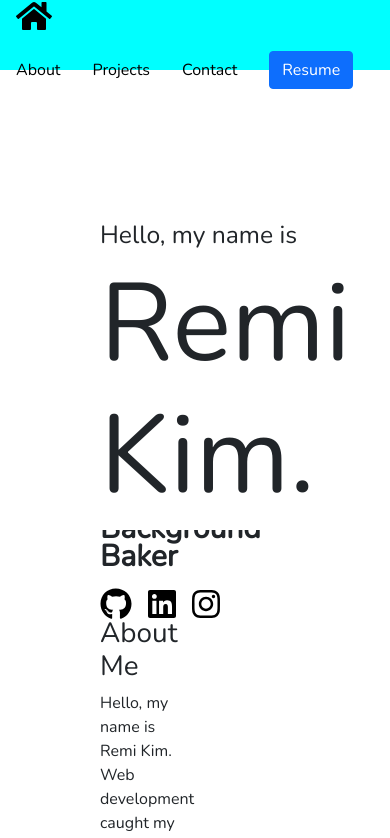
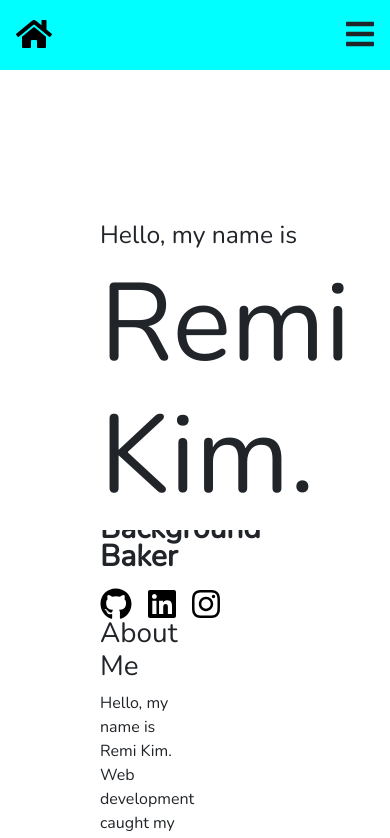
Before and after one commit to remireems/remireems.github.io, a React (Create React App) app in the folder client/: page / in a window 390 px wide. Shown: the top 838 px of the page. Built offline with nearby package versions, Linux system fonts and the light colour scheme.

Commit message:
code&style for navbar

```diff
--- a/client/src/components/Navbar/Navbar.css
+++ b/client/src/components/Navbar/Navbar.css
@@ -1,16 +1,3 @@
-#navStyle {
-  position: fixed;
-  width: 100%;
-  left: 0px;
-  z-index: 1;
-}
-
-#navCont {
-  margin: 0px;
-  padding-left: 3rem;
-  padding-right: 3rem;
-}
-
 .navSec {
   background-color: aqua;
   position: fixed;
@@ -46,16 +33,14 @@
   color: black;
 }
 
-.navMenuIcon {
+.navMenuIcons {
   display: none;
 }
 
 .navMenu {
   list-style: none;
-
   display: flex;
   align-items: center;
-
   padding: 0px;
   margin: 0px;
 }
@@ -69,3 +54,35 @@
   padding-bottom: 3px;
   border-bottom: 3px solid black
 }
+
+@media screen and (max-width: 800px) {
+  .navSec {
+    max-width: 100%;
+  }
+
+  .nav {
+    max-width: 100%;
+  }
+
+  .navMenuIcons {
+    display: block;
+  }
+
+  .navMenu {
+    position: fixed;
+    right: -100%;
+    top: 70px;
+    flex-direction: column;
+    background-color: aqua;
+    width: 100%;
+    height: 100vh;
+    z-index: 2;
+    text-align: center;
+    transition: .5s;
+  }
+
+  .navMenu.open {
+    right: 0;
+  }
+
+}
--- a/client/src/components/Navbar/Navbar.js
+++ b/client/src/components/Navbar/Navbar.js
@@ -1,49 +1,35 @@
+import { useState } from 'react'
 import { FontAwesomeIcon } from '@fortawesome/react-fontawesome'
-import { faBars, faHome } from '@fortawesome/free-solid-svg-icons'
-import { Navbar, Container, Nav, Button } from 'react-bootstrap'
-import { useState } from 'react'
-
-
+import { faBars, faHome, faTimes } from '@fortawesome/free-solid-svg-icons'
+import { Button } from 'react-bootstrap'
 import './Navbar.css'
 
-
-
-const NavMenu = () => {
+const Navbar = () => {
+  const [click, setClick] = useState(false)
+  const handleClick = () => setClick(!click)
+  const handleClose = () => setClick(false)
 
   return (
     <div className="navSec">
-      {/* <Navbar bg="light" expand="lg" id='navStyle'>
-        <Container id='navCont'>
-          <Navbar.Brand href="/Intro">RK</Navbar.Brand>
-          <Navbar.Toggle aria-controls="basic-navbar-nav" />
-          <Navbar.Collapse id="basic-navbar-nav">
-            <Nav className="me-auto">
-              <Nav.Link href="/About">About</Nav.Link>
-              <Nav.Link href="/Projects">Projects</Nav.Link>
-              <Nav.Link href="/Contact">Contact</Nav.Link>
-              <Button>Resume</Button>
-            </Nav>
-          </Navbar.Collapse>
-        </Container>
-      </Navbar> */}
-
       <nav className='nav'>
         <a href="#intro" className='navHome'>
           <FontAwesomeIcon icon={faHome} size='2x' />
         </a>
-        <FontAwesomeIcon icon={faBars} className='navMenuIcon' size='2x' />
-        <ul className='navMenu'>
+        <div className='navMenuIcons' onClick={handleClick}>
+          {click ? (<FontAwesomeIcon icon={faTimes} size='2x' />) : (<FontAwesomeIcon icon={faBars} size='2x' />)}
+        </div>
+        <ul className={click ? 'navMenu open' : 'navMenu'}>
           <li className='navTab'>
-            <a href="#about">About</a>
+            <a href="#about" onClick={handleClose} >About</a>
           </li>
           <li className='navTab'>
-            <a href="#projects">Projects</a>
+            <a href="#projects" onClick={handleClose} >Projects</a>
           </li>
           <li className='navTab'>
-            <a href="#contact">Contact</a>
+            <a href="#contact" onClick={handleClose} >Contact</a>
           </li>
           <li className='navTab'>
-            <Button>Resume</Button>
+            <Button onClick={handleClose} >Resume</Button>
           </li>
         </ul>
       </nav>
@@ -52,4 +38,4 @@ const NavMenu = () => {
 
 }
 
-export default NavMenu
+export default Navbar
```
